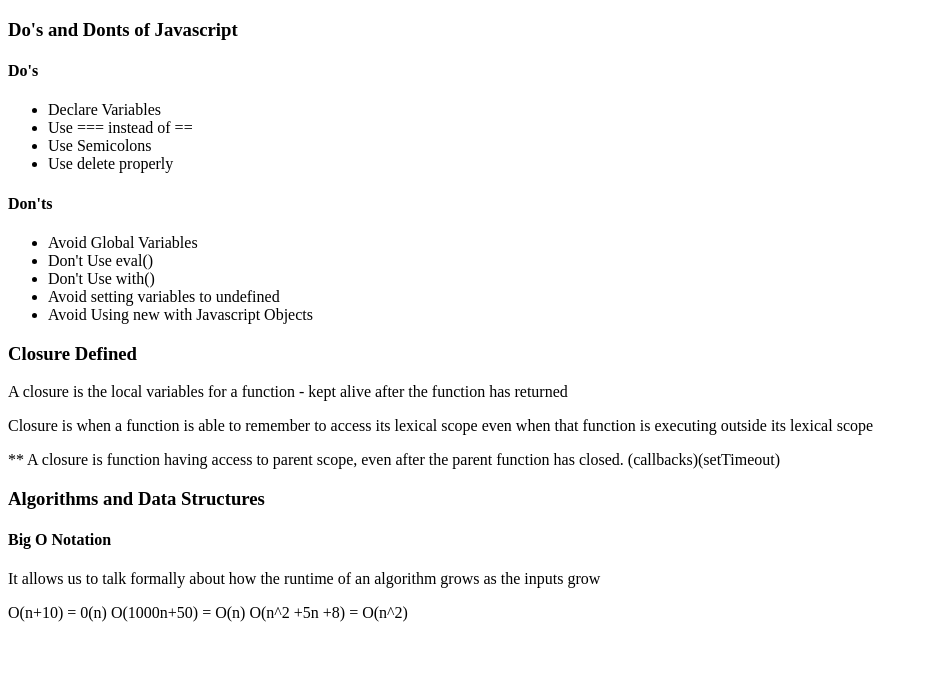
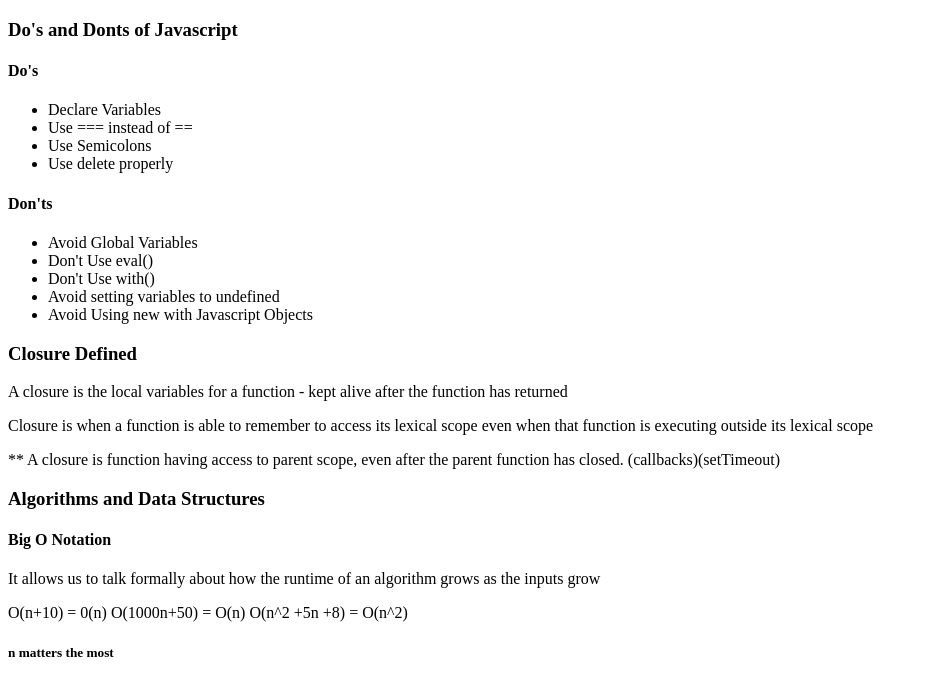
Before and after one commit to harriswill22/JavaScript-Exercises, a plain HTML site: page index.html in a window 1280 px wide. Shown: the whole page, without its empty margins (0-928 px from the left). Drawn offline with Linux system fonts and the light colour scheme.

Commit message:
big O notation

```diff
--- a/index.html
+++ b/index.html
@@ -31,6 +31,7 @@
     <h4>Big O Notation</h4>
     <p>It allows us to talk formally about how the runtime of an algorithm grows as the inputs grow</p>
     <p>O(n+10) = 0(n)  O(1000n+50) = O(n)  O(n^2 +5n +8) = O(n^2)</p>
+    <h5>n matters the most</h5>
 
     <script src="./bigO.js"> </script>
 </body>
```
